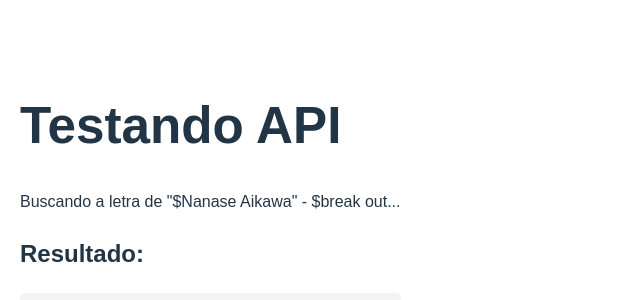
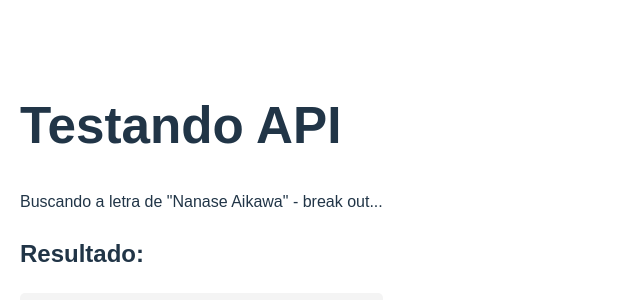
Before and after one commit to HeitorPF/Web-FullStack, a React (Vite) app in the folder webFullStack/: page / in a window 1280 px wide. Shown: the part 220-520 px from the top of the page, without its empty margins (0-640 px from the left). Built offline with nearby package versions, Linux system fonts and the light colour scheme; no server answers.

Commit message:
correção nome artista

```diff
--- a/webFullStack/src/App.jsx
+++ b/webFullStack/src/App.jsx
@@ -21,7 +21,7 @@ function App() {
   return (
     <>
       <h1>Testando API</h1>
-      <p>Buscando a letra de "${artistName}" - ${trackName}...</p>
+      <p>Buscando a letra de "{artistName}" - {trackName}...</p>
 
       <h2>Resultado:</h2>
       <pre id="lyrics-container">{lyrics}</pre>
```
